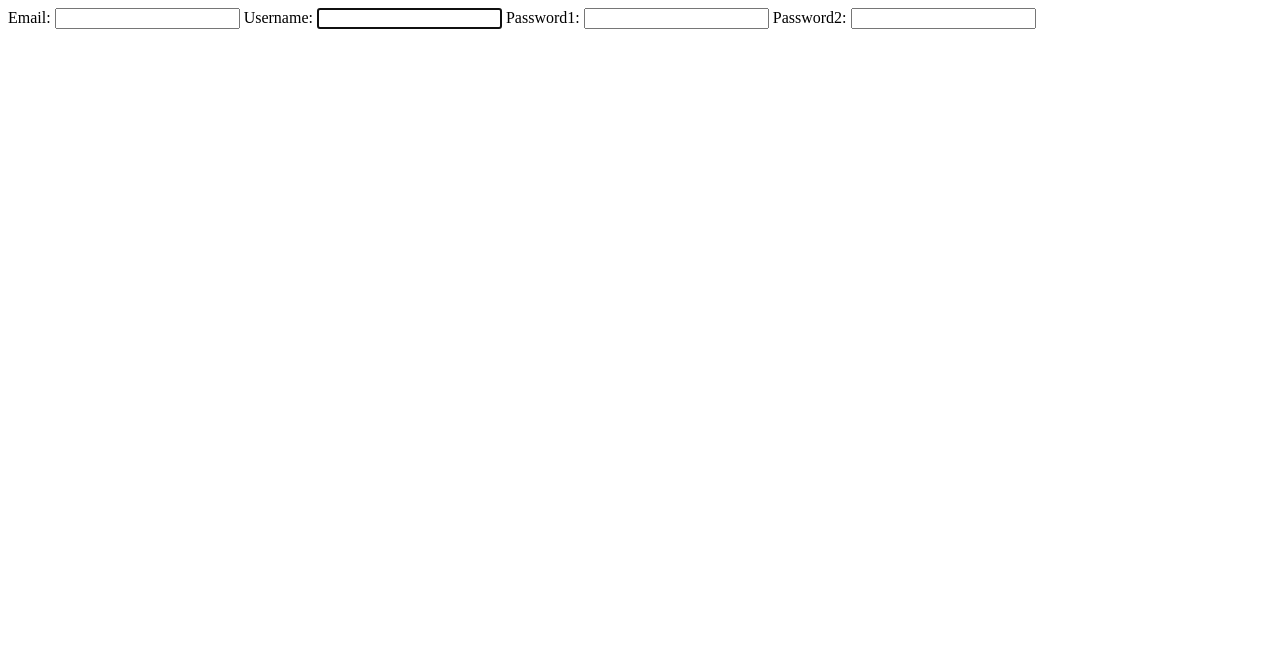
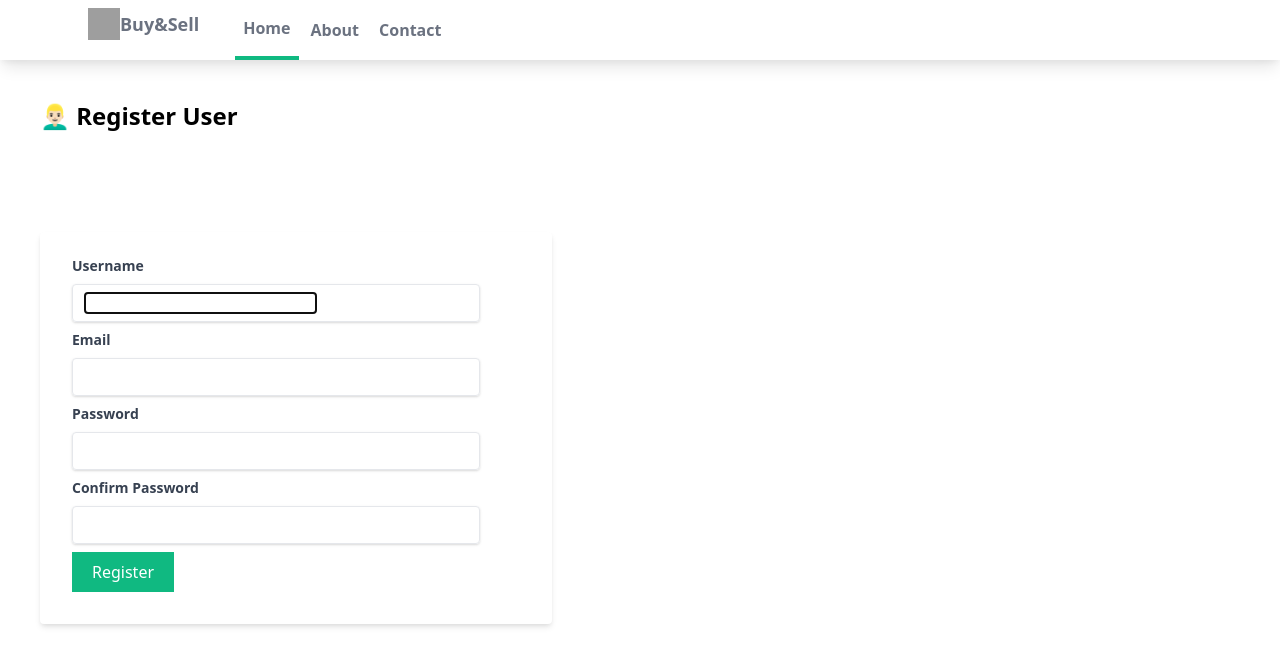
Before and after one commit to gurnitha/django_shutosh_pawar_ecom_multivendor, a Django app: page /users/register/ in a window 1280 px wide. Shown: the top 666 px of the page. Run offline with Django 4.2, Linux system fonts and the light colour scheme; style sheets or scripts are compiled from the project's sources; grey boxes are pictures that could not be loaded.

Commit message:
10.7 Designing The Registration Form

```diff
--- a/users/templates/users/register.html
+++ b/users/templates/users/register.html
@@ -1,3 +1,47 @@
 <!-- users/templates/users/register -->
 
-{{form}}
+{% extends 'myapp/base.html' %}
+{% block content %}
+
+<h1 class="text-2xl m-10 font-bold">👱🏻‍♂️ Register User</h1>
+
+<div class="container py-5">
+    <form class="w-2/5 bg-white shadow-md m-10 rounded px-8 pt-6 pb-8 mb-4" method="post">
+
+        {% csrf_token %}
+
+        <div class="mb-2">
+            <label class="block text-gray-700 text-sm font-bold mb-2" for="">Username</label>
+            <div class="shadow appearance-none border rounded py-2 px-3 mr-10 text-gray-700 leading-tight">
+                {{ form.username }}
+            </div>
+        </div>
+
+        <div class="mb-2">
+            <label class="block text-gray-700 text-sm font-bold mb-2" for="">Email</label>
+            <div class="shadow appearance-none border rounded py-2 px-3 mr-10 text-gray-700 leading-tight">
+                {{ form.email }}
+            </div>
+        </div>
+
+
+        <div class="mb-2">
+            <label class="block text-gray-700 text-sm font-bold mb-2" for="">Password</label>
+            <div class="shadow appearance-none border rounded py-2 px-3 mr-10 text-gray-700 leading-tight">
+                {{ form.password1 }}
+            </div>
+        </div>
+
+        <div class="mb-2">
+            <label class="block text-gray-700 text-sm font-bold mb-2" for="">Confirm Password</label>
+            <div class="shadow appearance-none border rounded py-2 px-3 mr-10 text-gray-700 leading-tight">
+                {{ form.password2 }}
+            </div>
+        </div>
+        <button class="bg-green-500 text-white px-5 py-2" type="submit" >Register</button>
+    </form>
+
+
+</div>
+
+{% endblock %}
```
Also changed, not shown: README.md.
